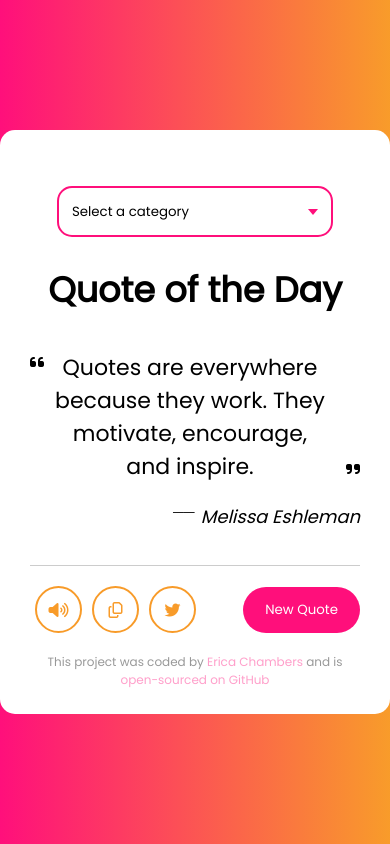
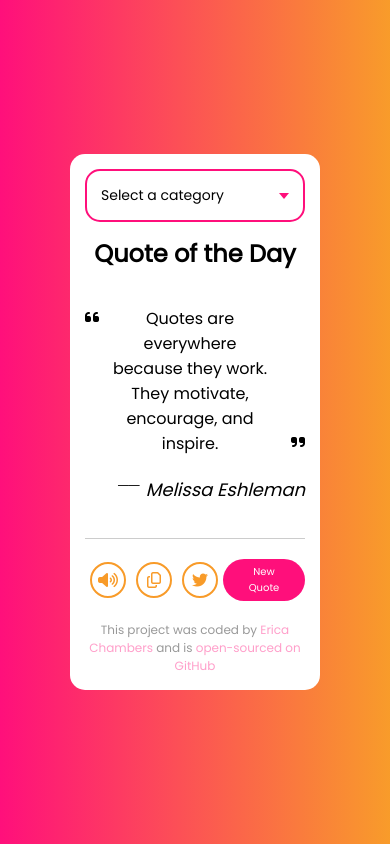
Before and after one commit to ebc1201/random-quote-generator, a plain HTML site: page index.html in a window 390 px wide. Drawn offline with nearby package versions, Linux system fonts and the light colour scheme.

Commit message:
Added media queries

```diff
--- a/style.css
+++ b/style.css
@@ -227,3 +227,86 @@ footer a {
   text-decoration: none;
   color: #ff0f7b;
 }
+
+@media (max-width: 650px) {
+  .container {
+    width: 500px;
+  }
+
+  .quote-area .quote {
+    font-size: 16px;
+    text-align: center;
+    word-break: break-word;
+  }
+}
+
+@media (max-width: 400px) {
+  .container {
+    width: 325px;
+  }
+
+  .quote-area .quote {
+    font-size: 16px;
+    text-align: center;
+    word-break: break-word;
+  }
+
+  .features button {
+    padding: 5px 15px;
+    border-radius: 25px;
+  }
+
+  .container h1 {
+    font-size: 26px;
+  }
+}
+
+@media (max-width: 520px) {
+  .container {
+    width: 400px;
+  }
+
+  .quote-area .quote {
+    font-size: 16px;
+    text-align: center;
+    word-break: break-word;
+  }
+
+  .container h1 {
+    font-size: 26px;
+  }
+}
+
+@media (max-width: 425px) {
+  .container {
+    width: 250px;
+    padding: 15px;
+  }
+
+  .quote-area .quote {
+    font-size: 16px;
+    text-align: center;
+    word-break: break-word;
+  }
+
+  .container h1 {
+    font-size: 24px;
+  }
+
+  .dropdown {
+    font-size: 14px;
+    margin: 0 auto;
+  }
+
+  .features button {
+    padding: 5px 15px;
+    border-radius: 25px;
+    font-size: 10px;
+  }
+
+  .features ul li {
+    margin: 0 5px;
+    height: 36px;
+    width: 36px;
+  }
+}
```
